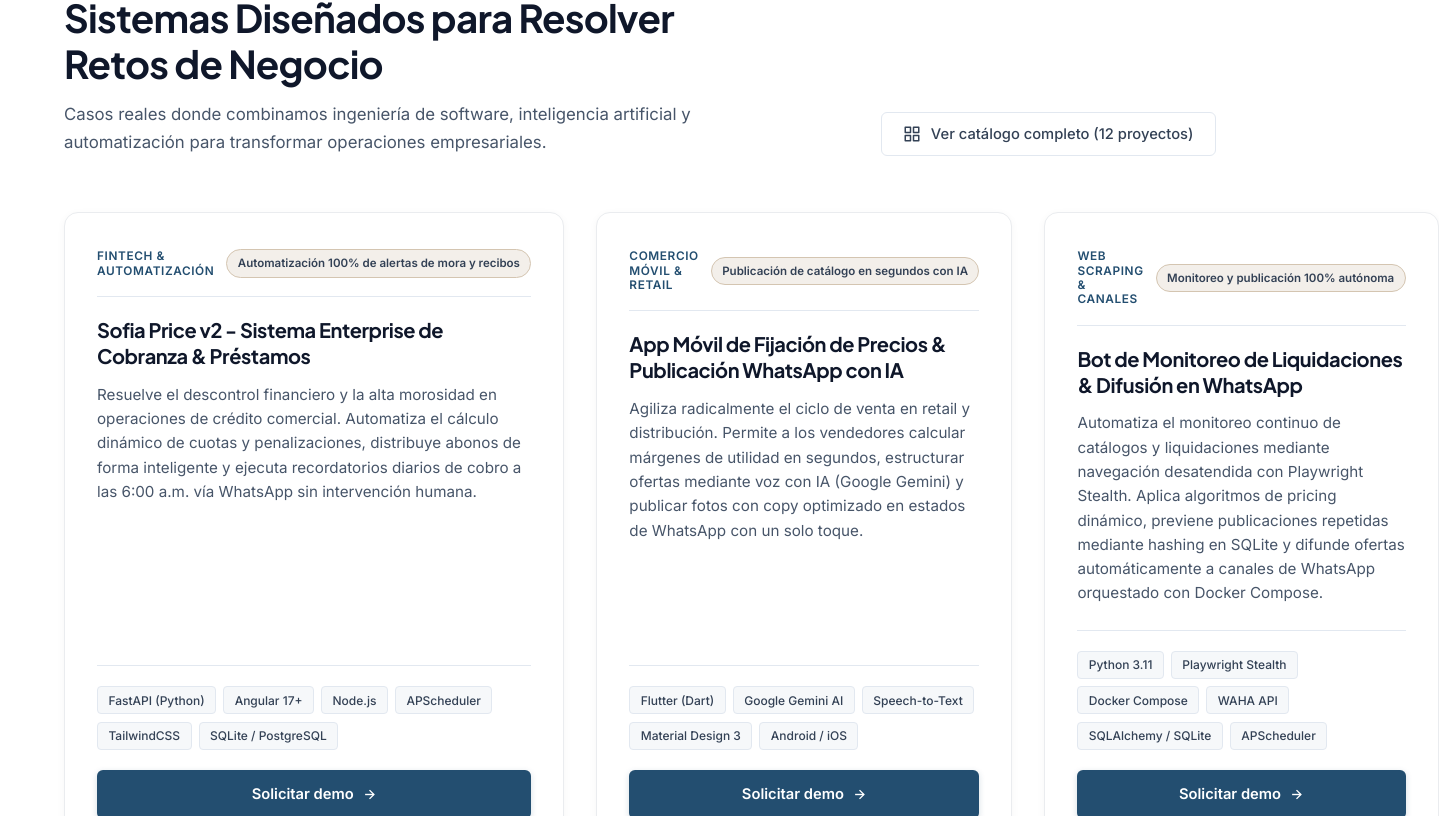
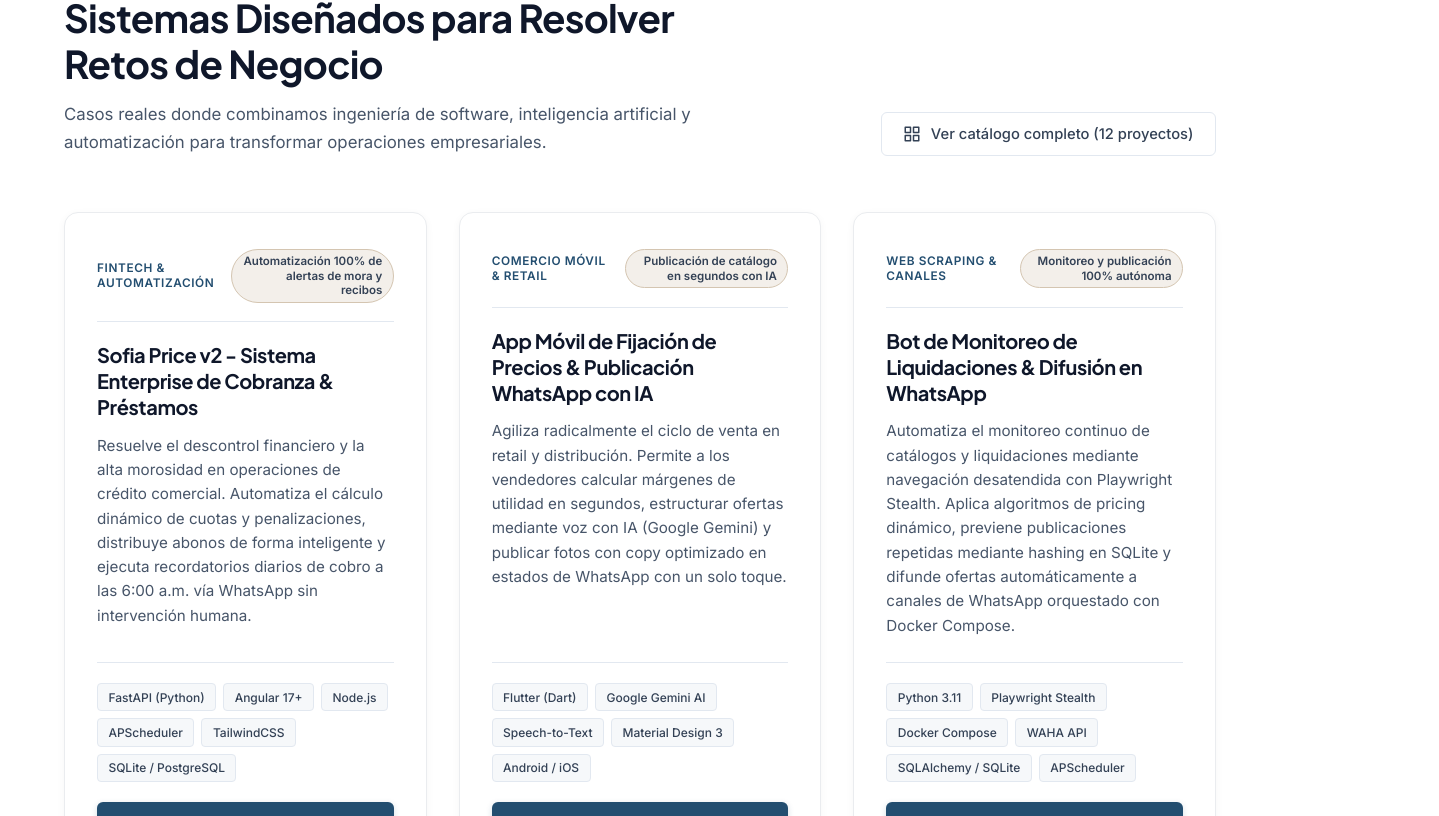
Before and after one commit to AntonioRM1022/Portafolio, an Angular app: page / in a window 1280 px wide. Shown: the part 1984-2800 px from the top of the page, 1439 px wide, since content can reach past the window. Built offline with nearby package versions, Linux system fonts and the light colour scheme.

Commit message:
fix(navbar, solutions): reordenar menu (Metodologia -> Soluciones -> Contacto) y corregir ancho estricto de columnas en el grid de soluciones

```diff
--- a/src/app/components/navbar/navbar.component.html
+++ b/src/app/components/navbar/navbar.component.html
@@ -6,16 +6,16 @@
 
     <nav class="navbar__nav" aria-label="Navegación principal">
       <a
+        href="#metodologia"
+        class="navbar__link"
+        [class.navbar__link--active]="activeSection === 'metodologia'">
+        Metodología
+      </a>
+      <a
         href="#soluciones"
         class="navbar__link"
         [class.navbar__link--active]="activeSection === 'soluciones'">
         Soluciones
-      </a>
-      <a
-        href="#metodologia"
-        class="navbar__link"
-        [class.navbar__link--active]="activeSection === 'metodologia'">
-        Metodología
       </a>
       <a
         href="#contacto"
--- a/src/app/components/navbar/navbar.component.ts
+++ b/src/app/components/navbar/navbar.component.ts
@@ -19,7 +19,7 @@ export class NavbarComponent implements OnInit {
   }
 
   private updateActiveSection(): void {
-    const sections = ['soluciones', 'metodologia', 'contacto'];
+    const sections = ['metodologia', 'soluciones', 'contacto'];
     const scrollPosition = window.scrollY + 120;
 
     for (const sectionId of sections) {
--- a/src/app/components/solutions/solutions.component.scss
+++ b/src/app/components/solutions/solutions.component.scss
@@ -42,16 +42,16 @@
 
   &__grid {
     display: grid;
-    grid-template-columns: repeat(3, 1fr);
+    grid-template-columns: repeat(3, minmax(0, 1fr));
     gap: 2rem;
     align-items: stretch;
 
     @media (max-width: 1024px) {
-      grid-template-columns: repeat(2, 1fr);
+      grid-template-columns: repeat(2, minmax(0, 1fr));
     }
 
     @media (max-width: 720px) {
-      grid-template-columns: 1fr;
+      grid-template-columns: minmax(0, 1fr);
     }
   }
 }
@@ -68,6 +68,9 @@
   display: flex;
   flex-direction: column;
   height: 100%;
+  width: 100%;
+  min-width: 0;
+  box-sizing: border-box;
   transition: transform var(--transition-base), box-shadow var(--transition-base), border-color var(--transition-base);
 
   &:hover {
@@ -92,7 +95,9 @@
     text-transform: uppercase;
     letter-spacing: 0.05em;
     color: var(--accent-steel);
-    line-height: 1.2;
+    line-height: 1.25;
+    word-break: break-word;
+    overflow-wrap: break-word;
   }
 
   &__kpi {
@@ -103,7 +108,11 @@
     border: 1px solid var(--accent-sand);
     padding: 0.25rem 0.65rem;
     border-radius: 999px;
-    white-space: nowrap;
+    max-width: 55%;
+    text-align: right;
+    line-height: 1.25;
+    white-space: normal;
+    word-break: break-word;
     flex-shrink: 0;
   }
 
```
